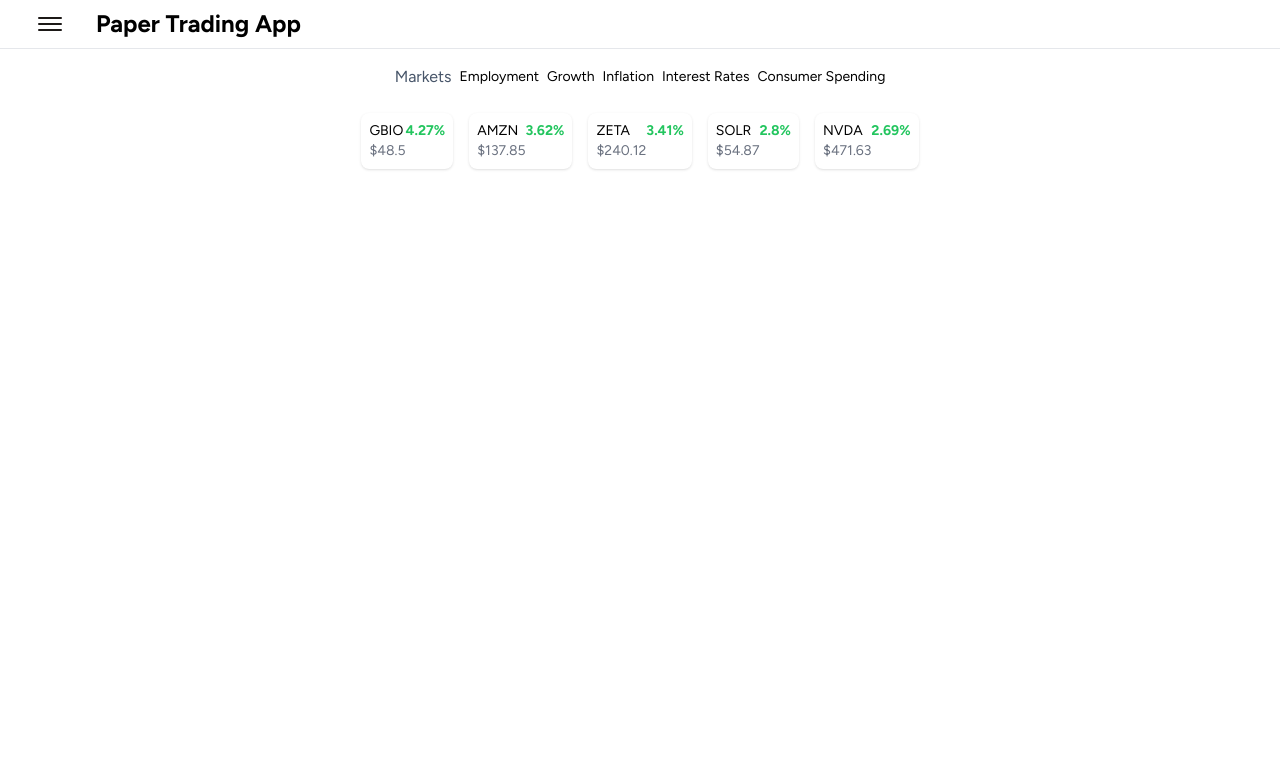
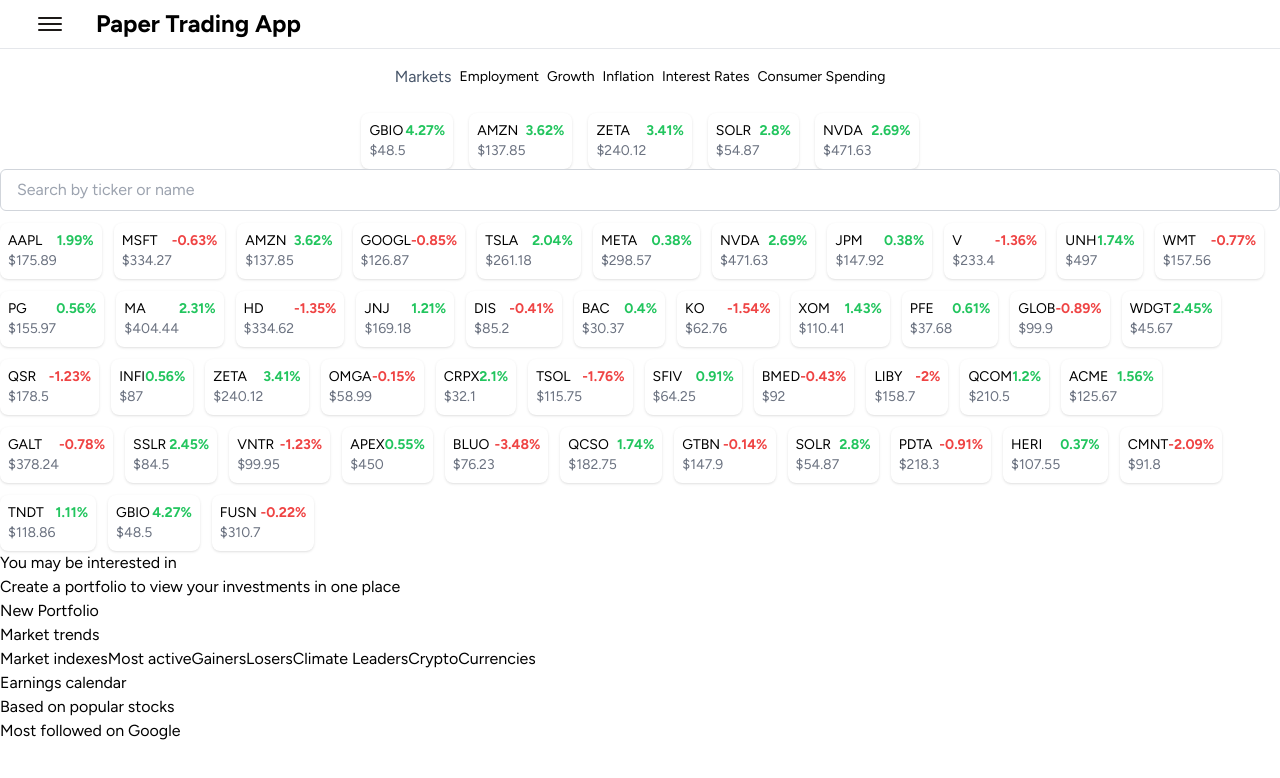
Before and after one commit to eld120/qeysarie, a Next.js app: page / in a window 1280 px wide. Shown: the top 778 px of the page. Built offline with nearby package versions, Linux system fonts and the light colour scheme.

Commit message:
updated/current layout

```diff
--- a/app/page.tsx
+++ b/app/page.tsx
@@ -1,10 +1,14 @@
 'use client'
 
 import Header from "./components/Header";
-//import MyComponent from "./components/Model_a";
-import MyComponent from './components/Model_b';
-import ParentComponent from "./components/Model_b_parent";
+import SearchInput from "./components/BasicSearchBar";
+import NewSearchBar from "./components/NewSearchBar";
 import MarketList from "./components/MarketsList";
+import HeroSection from "./components/HeroSection";
+
+
+
+
 export default function Home() {
 
   return (
@@ -12,7 +16,8 @@
       <Header />
 
       <MarketList />
-
+      <NewSearchBar />
+      <HeroSection />
     </>
   );
 }
```
